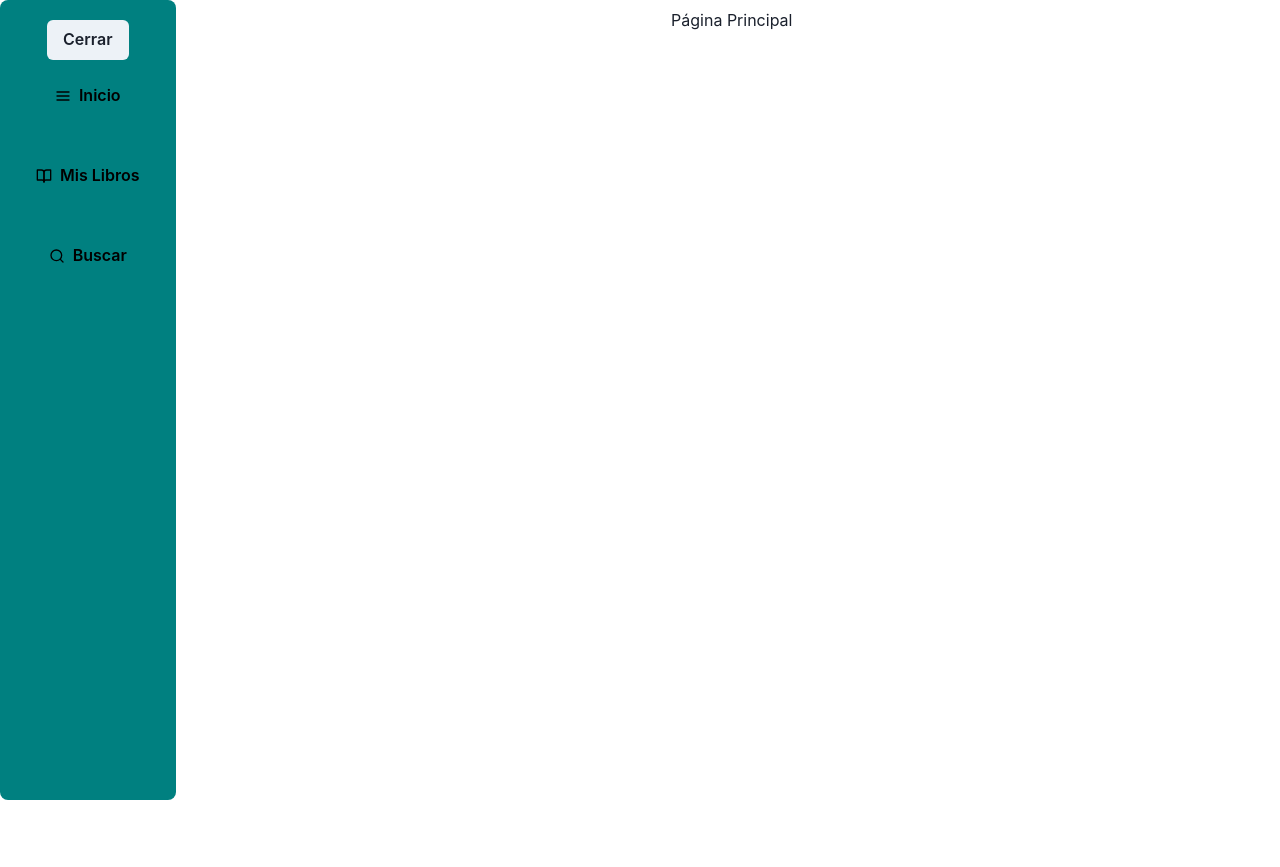
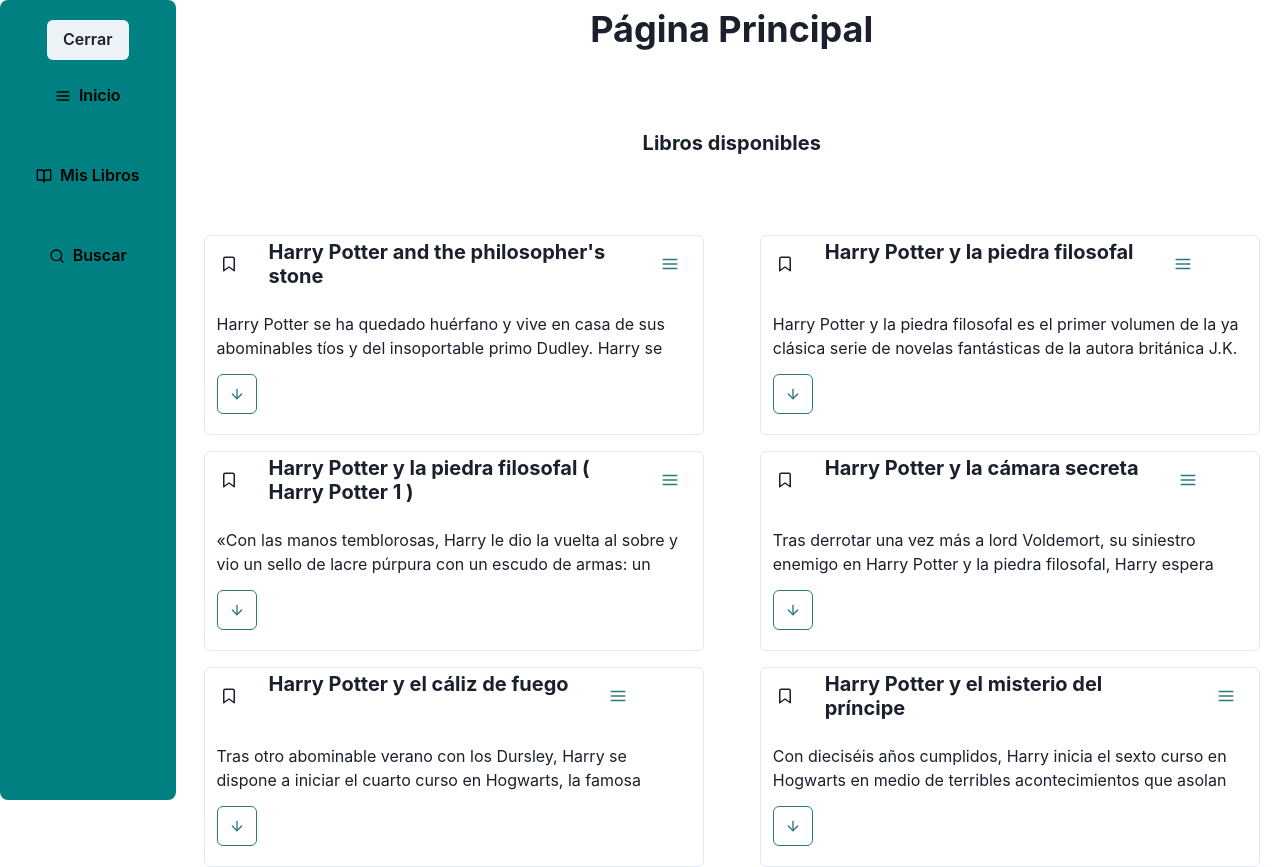
Before and after one commit to FrancoL5/FrontEnd-Recipes, a React (Vite) app: page / in a window 1280 px wide. Shown: the top 867 px of the page. Before the commit the page ends 800 px from the top, so only its background shows below. Built offline with nearby package versions, Linux system fonts and the light colour scheme.

Commit message:
agrego redux y cambio layout

```diff
--- a/package.json
+++ b/package.json
@@ -13,10 +13,13 @@
     "@chakra-ui/react": "^2.8.1",
     "@emotion/react": "^11.11.1",
     "@emotion/styled": "^11.11.0",
+    "@reduxjs/toolkit": "^2.0.1",
+    "@types/react-redux": "^7.1.33",
     "framer-motion": "^10.16.4",
     "react": "^18.2.0",
     "react-dom": "^18.2.0",
     "react-icons": "^4.11.0",
+    "react-redux": "^9.1.0",
     "react-router-dom": "^6.18.0"
   },
   "devDependencies": {
--- /dev/null
+++ b/src/Components/MainPage/displayAllBoks.tsx
@@ -0,0 +1,16 @@
+import { useEffect, useState } from "react"
+import { Volumens } from "../../interfaces/volumens.interface"
+import { useCallVolumens } from "../../hooks/useCallData"
+import { BookCard } from "../books/bookCard"
+
+export function DisplayAllBoks() {
+    const [books, setBooks] = useState<Volumens>()
+    const { findByText } = useCallVolumens()
+    useEffect(() => {
+        findByText("").then((data) => setBooks(data))
+    }, [])
+
+    return books?.items.map((book, i) => (
+        <BookCard key={i} marked={!!book.marked} book={book}></BookCard>
+    ))
+}
--- a/src/Components/MainPage/mainPage.tsx
+++ b/src/Components/MainPage/mainPage.tsx
@@ -1,9 +1,16 @@
-import { Stack } from "@chakra-ui/react"
+import { Grid, Heading, Stack } from "@chakra-ui/react"
+import { DisplayAllBoks } from "./displayAllBoks"
 
 export function MainPage() {
     return (
-        <Stack w="100%" alignItems="center" pt="1dvh">
-            <h1>Página Principal</h1>
+        <Stack w="100%" alignItems="center" pt="1dvh" gap="5rem">
+            <Heading>Página Principal</Heading>
+
+            <Heading size="md"> Libros disponibles</Heading>
+
+            <Grid templateColumns="repeat(2, 1fr)" gap={4} >
+                <DisplayAllBoks></DisplayAllBoks>
+            </Grid>
         </Stack>
     )
 }
--- a/src/Components/books/bookCard.tsx
+++ b/src/Components/books/bookCard.tsx
@@ -10,36 +10,39 @@
 import { ResumeText } from "../../utils/resumeText"
 import { MenuActionsBooks } from "./menuActions"
 import { FiBookmark } from "react-icons/fi"
+import { useDispatch } from "react-redux"
+import { toggleBookMark } from "../../app/books/booksSlice"
+export function BookCard({ book, marked }: { book: Item; marked?: boolean }) {
+    const dispatch = useDispatch()
 
-export function BookCard({ book }: { book: Item }) {
     return (
-        <Card variant="outline" marginInline="5">
-            <CardHeader pb={1}>
-                <Flex
-                    justifyContent="space-between"
-                    alignItems="center"
-                >
+        <Card variant="outline" marginInline="5" h="fit-content">
+            <CardHeader paddingX={0} paddingY={1}>
+                <Flex gap={4}>
+                    <IconButton
+                        size="lg"
+                        aria-label="readIt"
+                        variant="ghost"
+                        colorScheme={(marked  && "teal") || "gray"}
+                        isRound
+                        onClick={() => dispatch(toggleBookMark(book))}
+                    >
+                        <FiBookmark></FiBookmark>
+                    </IconButton>
                     <Heading
                         size={["sm", "md"]}
                         display="flex"
-                        alignItems="center"
                         // gap="0.5rem"
                         // flexWrap="wrap"
                     >
-                        <IconButton
-                            size="lg"
-                            aria-label="readIt"
-                            variant="ghost"
-                            isRound
-                        >
-                            <FiBookmark></FiBookmark>
-                        </IconButton>
                         {book.volumeInfo.title}
                     </Heading>
-                    <MenuActionsBooks book={book}></MenuActionsBooks>
+                    <div>
+                        <MenuActionsBooks book={book}></MenuActionsBooks>
+                    </div>
                 </Flex>
             </CardHeader>
-            <CardBody>
+            <CardBody  paddingInline={3}>
                 <ResumeText>{book.volumeInfo.description}</ResumeText>
             </CardBody>
         </Card>
--- a/src/Components/books/menuActions.tsx
+++ b/src/Components/books/menuActions.tsx
@@ -12,16 +12,13 @@
 
 export function MenuActionsBooks({ book }: { book: Item }) {
     return (
-        <Menu>
-            <MenuButton  as={Button} variant="ghost">
-                <IconButton
-                    size="lg"
-                    variant="ghost"
-                    colorScheme="teal"
-                    aria-label="Menu"
-                >
+        <Menu >
+            <MenuButton  as={Button}
+            size="lg"
+            variant="ghost"
+            colorScheme="teal"
+            aria-label="Menu">
                 <FiMenu></FiMenu>
-                </IconButton>
             </MenuButton>
             <MenuList>
                 <MenuItem> Buscar en google</MenuItem>
--- /dev/null
+++ b/src/app/books/booksSlice.ts
@@ -0,0 +1,24 @@
+import { PayloadAction, createSlice } from "@reduxjs/toolkit"
+import { Item, Volumens } from "../../interfaces/volumens.interface"
+
+const initialState: Item[] = []
+
+export const booksSlice = createSlice({
+    name: "books",
+    initialState,
+    reducers: {
+        toggleBookMark: (state, book: PayloadAction<Item>) => {
+            const bookIndex = state.findIndex(
+                (bookS) => bookS.id === book.payload.id
+            )
+            if (state[bookIndex]?.marked) {
+                state.splice(bookIndex, 1)
+            } else {
+                state.push({ ...book.payload, marked: true })
+            }
+        },
+    },
+})
+export const { toggleBookMark } = booksSlice.actions
+
+export default booksSlice.reducer
--- /dev/null
+++ b/src/app/store.ts
@@ -0,0 +1,11 @@
+import { configureStore } from '@reduxjs/toolkit'
+import booksReducer from "./books/booksSlice"
+
+export const store = configureStore({
+  reducer: {
+    books: booksReducer
+  },
+})
+
+export type RootState = ReturnType<typeof store.getState>
+export type AppDispatch = typeof store.dispatch
--- a/src/interfaces/volumens.interface.ts
+++ b/src/interfaces/volumens.interface.ts
@@ -12,6 +12,7 @@
     volumeInfo: VolumeInfo;
     saleInfo:   SaleInfo;
     accessInfo: AccessInfo;
+    marked?: boolean
     searchInfo: SearchInfo;
 }
 
--- a/src/routes/myBooks.router.tsx
+++ b/src/routes/myBooks.router.tsx
@@ -3,20 +3,18 @@
 import { Volumens } from "../interfaces/volumens.interface"
 import { Heading, SimpleGrid, Stack } from "@chakra-ui/react"
 import { BookCard } from "../Components/books/bookCard"
+import { useSelector } from "react-redux"
+import { RootState } from "../app/store"
 
 export function MyBooks() {
-    const { findByText } = useCallVolumens()
-    const [books, setBooks] = useState<Volumens>()
+    const books = useSelector((state: RootState) => state.books)
 
-    useEffect(() => {
-        findByText("").then((data) => setBooks(data))
-    }, [])
     return (
         <Stack alignItems="center" pt="5">
             <Heading size="lg">Mis Libros</Heading>
-            <SimpleGrid columns={{  md: 1, lg: 2 }} spacing="1rem" >
-                {books?.items.map((book, i) => (
-                    <BookCard key={i} book={book}></BookCard>
+            <SimpleGrid columns={{ md: 1, lg: 2 }} spacing="1rem">
+                {books?.map((book, i) => (
+                    <BookCard marked = {!!book.marked} key={i} book={book}></BookCard>
                 ))}
             </SimpleGrid>
         </Stack>
```
Also changed, not shown: src/main.tsx (+7 -3 lines), 1 other file (tests, documents, lock files or other folders).
